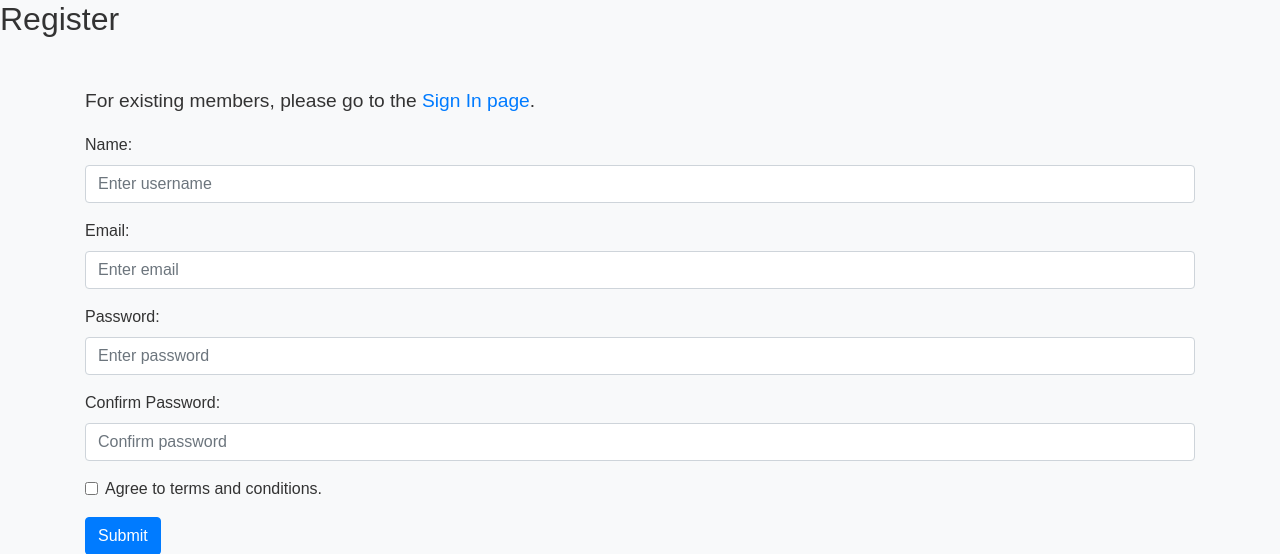
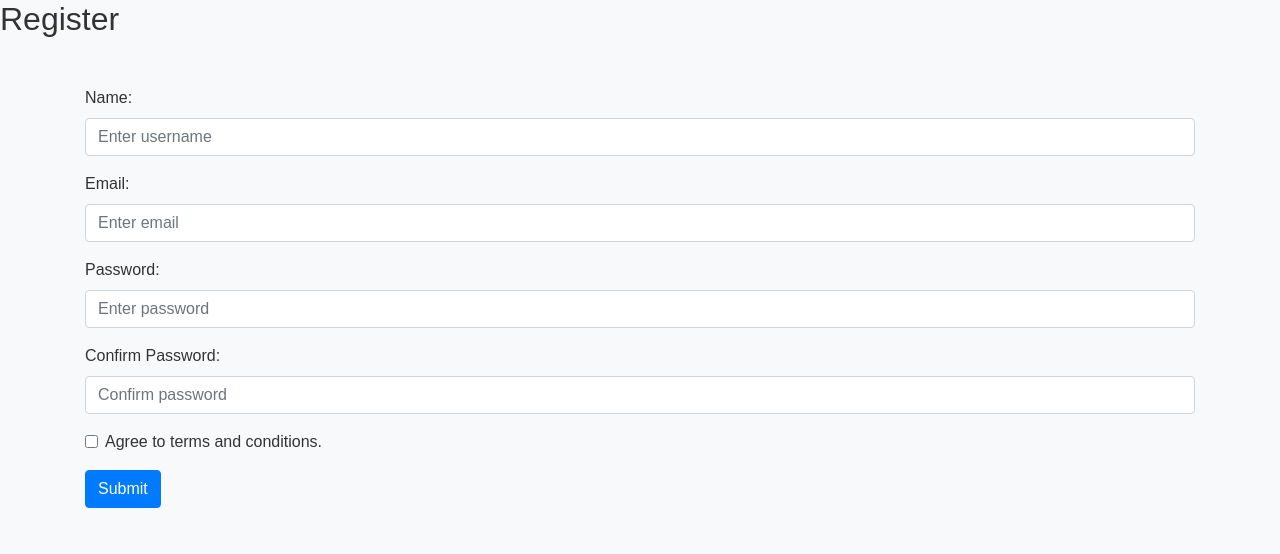
Before and after one commit to happyblue123/inf1005_food_review, a PHP site: page /register in a window 1280 px wide. Shown: the part 154-708 px from the top of the page. Run offline with PHP 8.4, Linux system fonts and the light colour scheme; some libraries are stand-ins or nearby versions.

Commit message:
small changes

```diff
--- a/app/views/login.php
+++ b/app/views/login.php
@@ -25,10 +25,6 @@ if ($login) {
     <h2>Login</h2>
 
     <main class="container">
-        <p>
-            For existing members, please go to the
-            <a href="sign_in.php">Sign In page</a>.
-        </p>
         <form method="POST">
             <div class="mb-3">
                 <label for="email" class="form-label">Email:</label>
--- a/app/views/register.php
+++ b/app/views/register.php
@@ -25,10 +25,6 @@ if ($login) {
     <h2>Register</h2>
 
     <main class="container">
-        <p>
-            For existing members, please go to the
-            <a href="sign_in.php">Sign In page</a>.
-        </p>
         <form method="POST">
             <div class="mb-3">
                 <label for="username" class="form-label"> Name:</label>
```
